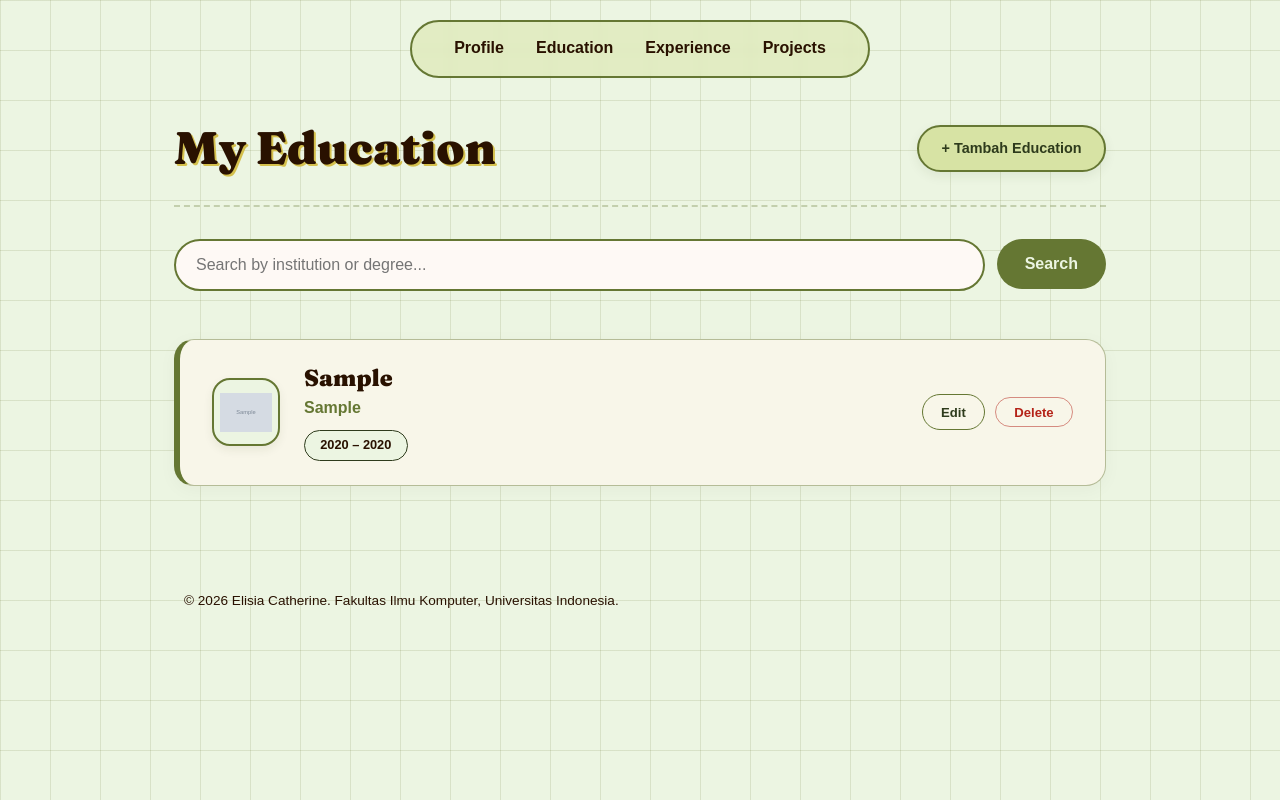
After one commit to elisiaac/myportofolio, a Django app: page /education/ in a window 1280 px wide. The commit adds this page. Run offline with Django 5.2, Linux system fonts and the light colour scheme; tables that the repository leaves empty hold one stand-in row (values such as "Sample post"); grey boxes marked "Sample" are stand-in pictures; some web fonts are replaced.

Commit message:
feat: add CRUD for education model

```diff
--- a/main/urls.py
+++ b/main/urls.py
@@ -14,6 +14,13 @@ from main.views import (
     edit_project,
     delete_project,
     get_projects_json,
+    # education
+    show_education,
+    create_education,
+    edit_education,
+    delete_education,
+    get_educations_json,
+
 )
 from django.conf import settings
 from django.conf.urls.static import static
@@ -34,6 +41,13 @@ urlpatterns = [
     path("projects/<uuid:id>/edit/", edit_project, name="edit_project"),
     path("projects/<uuid:id>/delete/", delete_project, name="delete_project"),
     path("api/projects/", get_projects_json, name="get_projects_json"),
+
+    # URL Education
+    path("education/", show_education, name="show_education"),
+    path("education/add/", create_education, name="create_education"),
+    path("education/<uuid:id>/edit/", edit_education, name="edit_education"),
+    path("education/<uuid:id>/delete/", delete_education, name="delete_education"),
+    path("api/educations/", get_educations_json, name="get_educations_json"),
 ]
 
 if settings.DEBUG:
--- a/main/views.py
+++ b/main/views.py
@@ -3,6 +3,11 @@ from django.contrib import messages
 from django.core import serializers
 from django.http import HttpResponse
 from django.db.models import Q
+
+# education
+from main.models import Education
+from main.forms import EducationForm
+
 # experience
 from main.models import Experience
 from main.forms import ExperienceForm
@@ -11,6 +16,69 @@ from main.forms import ExperienceForm
 from main.models import Project
 from main.forms import ProjectForm
 
+def get_educations_json(request):
+    search_query = request.GET.get("title", "").strip()
+    educations = Education.objects.all().order_by("-started_at")
+    if search_query:
+        educations = educations.filter(
+            Q(institution__icontains=search_query) |
+            Q(degree__icontains=search_query)
+        )
+    educations_json = serializers.serialize("json", educations)
+    return HttpResponse(educations_json, content_type="application/json")
+
+
+def show_education(request):
+    json_response = get_educations_json(request)
+    educations = serializers.deserialize("json", json_response.content.decode("utf-8"))
+    educations = [edu.object for edu in educations]
+    title_query = request.GET.get("title", "").strip()
+
+    context = {
+        "name": "Elisia Catherine",
+        "education_list": educations,
+        "title_query": title_query,
+    }
+    return render(request, "education.html", context)
+
+# tambah edu
+def create_education(request):
+    form = EducationForm(request.POST or None, request.FILES or None)
+
+    if form.is_valid() and request.method == "POST":
+        form.save()
+        messages.success(request, "Pendidikan baru berhasil ditambahkan!")
+        return redirect("main:show_education")
+    context = {
+        "form": form,
+        "name": "Elisia Catherine",
+    }
+    return render(request, "education_form.html", context)
+
+# edit education
+def edit_education(request, id):
+    education = get_object_or_404(Education, pk=id)
+    form = EducationForm(request.POST or None, request.FILES or None, instance=education)
+
+    if form.is_valid() and request.method == "POST":
+        form.save()
+        messages.success(request, "Pendidikan berhasil diperbarui!")
+        return redirect("main:show_education")
+
+    context = {
+        "form": form,
+        "name": "Elisia Catherine",
+        "education": education,
+    }
+    return render(request, "education_form.html", context)
+
+# hapus education
+def delete_education(request, id):
+    education = get_object_or_404(Education, pk=id)
+    if request.method == "POST":
+        education.delete()
+        messages.success(request, "Pendidikan berhasil dihapus!")
+    return redirect("main:show_education")
 
 
 def show_main(request):
--- a/static/css/style.css
+++ b/static/css/style.css
@@ -370,120 +370,7 @@ nav a:hover {
     }
 }
 
-/* Bagian Education */
-.section-title {
-    font-family: var(--font-heading);
-    font-size: 3rem;
-    text-align : center;
-    margin-bottom: 2rem;
-    animation: letterReveal 0.8s ease-out both;
-        text-shadow: 2px 2px 1px var(--color-old-gold);
-}
-
-@keyframes letterReveal {
-    from {
-        opacity: 0;
-        letter-spacing: -0.08em;
-    }
-    to {
-        opacity: 1;
-        letter-spacing: normal;
-    }
-}
-
-.education-card {
-    max-width: 920px;
-    margin: 0 auto;
-    padding: 2.5rem 1.5rem;
-    background: var(--color-oak-moss);
-    border-radius: 10px;
-    border: 7px solid var(--color-rich-mahogany);
-    box-shadow: 0 8px 30px #03290f0a;
-    text-align: center;
-}
-
-.edu-gallery {
-    display: flex;
-    justify-content: center;
-    align-items: center;
-    flex-wrap: wrap;
-    gap: 1.25rem;
-    margin-bottom: 2rem;
-}
-
-.photo-item {
-    width: 120px;
-    height: 120px;
-    border: 0.5rem solid var(--color-soft-cream);
-    box-shadow: 0 6px 16px rgba(0, 0, 0, 0.1);
-    transition: transform 0.3s ease, box-shadow 0.3s ease;
-}
-
-.photo-arung {
-    width: 170px; /* dibedakan karena memiliki panjang yang berbeda */
-}
-.photo-arung .education-img {
-    object-fit: contain;
-}
-
-.education-img {
-    width: 100%;
-    height: 100%;
-    object-fit: cover;
-    display: block;
-}
-
-/* Bikin rotasinya satu-satu */
-.photo-item:nth-child(1) { transform: rotate(-5deg) translateY(4px); }
-.photo-item:nth-child(2) { transform: rotate(3deg) translateY(-6px); }
-.photo-item:nth-child(3) { transform: rotate(-2deg); }
-.photo-item:nth-child(4) { transform: rotate(4deg) translateY(-4px); }
-.photo-item:nth-child(5) { transform: rotate(-4deg) translateY(6px); }
-
-.photo-item:hover {
-    transform: rotate(0deg) scale(1.1);
-    box-shadow: 0 12px 30px rgba(158, 242, 113, 0.5);
-    z-index: 5;
-}
-
-.education-period {
-    display: inline-block;
-    font-size: 2rem;
-    font-weight: 800;
-    color: var(--color-honeydew);
-    margin-bottom: 0.5rem;
-}
-
-.education-degree {
-    font-size: 1.25rem;
-    font-weight: 700;
-    color: var(--color-soft-cream);
-    margin-bottom: 1rem;
-}
-
-.education-institution {
-    font-size: 1rem;
-    margin: 0 auto;
-    padding: 0 1rem;
-    border-radius: 50px;
-    width: fit-content;
-    color: var(--color-rich-mahogany);
-    font-weight: 700;
-    background-color: var(--color-honeydew);
-}
-
-.computer {
-    color: #0f19e1;
-    font-weight: 700;
-}
-
-.science {
-    color: #e11d1d;
-    font-weight: 700;
-}
-
 /* Ini untuk bagian experience ia */
-
 .experience-section {
     margin-top: 3rem;
     padding: 4rem 0;
@@ -961,3 +848,230 @@ nav a:hover {
     color: var(--color-soft-cream);
     border: 2px solid var(--color-honeydew);
 }
+
+/* Bagian page education yang baru */
+.education-section {
+    margin-top: 3rem;
+    padding: 4rem 1.5rem 5rem;
+    max-width: 980px;
+    margin-inline: auto;
+}
+
+.section-header {
+    display: flex;
+    justify-content: space-between;
+    align-items: center;
+    margin-bottom: 2rem;
+    border-bottom: 2px dashed color-mix(in srgb, var(--color-fern) 30%, transparent);
+    padding-bottom: 1.25rem;
+}
+
+.section-header .section-title {
+    font-family: var(--font-heading);
+    font-size: 2.85rem;
+    font-weight: 900;
+    margin: 0;
+    color: var(--color-rich-mahogany);
+    text-shadow: 2px 2px 0px var(--color-old-gold);
+    animation: letterReveal 0.8s ease-out both;
+}
+
+.btn-add {
+    display: inline-flex;
+    align-items: center;
+    padding: 0.65rem 1.4rem;
+    background: var(--color-tea-green);
+    color: var(--color-oak-moss);
+    border: 2px solid var(--color-fern);
+    border-radius: 999px;
+    text-decoration: none;
+    font-weight: 800;
+    font-size: 0.9rem;
+    box-shadow: 0 4px 12px rgba(46, 59, 28, 0.08);
+    transition: all 0.25s ease;
+}
+
+.btn-add:hover {
+    background: var(--color-fern);
+    color: var(--color-honeydew);
+    transform: translateY(-2px);
+    box-shadow: 0 6px 16px rgba(46, 59, 28, 0.2);
+}
+
+.education-list {
+    display: flex;
+    flex-direction: column;
+    gap: 1.5rem;
+}
+
+.education-card {
+    display: flex;
+    align-items: center;
+    gap: 1.5rem;
+    padding: 1.5rem 2rem;
+    background: color-mix(in srgb, var(--color-soft-cream) 85%, var(--color-tea-green) 15%);
+    border: 1.5px solid color-mix(in srgb, var(--color-fern) 45%, transparent);
+    border-left: 6px solid var(--color-fern);
+    border-radius: 20px;
+    box-shadow: 0 4px 18px rgba(41, 17, 0, 0.04);
+    transition: transform 0.3s cubic-bezier(0.2, 0.8, 0.2, 1),
+                box-shadow 0.3s ease,
+                border-left-color 0.3s ease;
+}
+
+.education-card:hover {
+    transform: translateY(-6px);
+    border-left-color: var(--color-old-gold);
+    box-shadow: 0 16px 30px rgba(46, 59, 28, 0.12),
+                0 0 0 1px color-mix(in srgb, var(--color-old-gold) 40%, transparent);
+}
+
+.education-logo {
+    width: 68px;
+    height: 68px;
+    border-radius: 18px;
+    border: 2px solid var(--color-fern);
+    background: var(--color-honeydew);
+    display: flex;
+    align-items: center;
+    justify-content: center;
+    flex-shrink: 0;
+    overflow: hidden;
+    box-shadow: 0 4px 10px rgba(46, 59, 28, 0.08);
+    transition: transform 0.35s ease;
+}
+
+.education-card:hover .education-logo {
+    transform: rotate(-4deg) scale(1.04);
+}
+
+.education-logo img {
+    width: 100%;
+    height: 100%;
+    object-fit: contain;
+    padding: 6px;
+}
+
+.education-logo span {
+    font-size: 2rem;
+}
+
+.education-info {
+    display: flex;
+    flex-direction: column;
+    align-items: flex-start;
+    text-align: left;
+    margin: 0;
+    margin-right: auto;
+    min-width: 0;
+}
+
+.education-info h2 {
+    font-family: var(--font-heading);
+    font-size: 1.45rem;
+    font-weight: 900;
+    color: var(--color-rich-mahogany);
+    margin: 0 0 0.2rem 0;
+    line-height: 1.2;
+    text-align: left;
+}
+
+.education-info .degree {
+    font-size: 1rem;
+    font-weight: 700;
+    color: var(--color-fern);
+    margin: 0 0 0.6rem 0;
+    text-align: left;
+}
+
+.education-info .education-period {
+    display: inline-flex;
+    align-items: center;
+    padding: 0.25rem 0.95rem;
+    border: 1.5px solid var(--color-oak-moss);
+    border-radius: 999px;
+    background: var(--color-honeydew);
+    color: var(--color-rich-mahogany);
+    font-size: 0.8rem;
+    font-weight: 800;
+    margin: 0;
+    align-self: flex-start;
+}
+
+.education-actions {
+    display: flex;
+    align-items: center;
+    gap: 0.6rem;
+    flex-shrink: 0;
+    margin-left: 1rem;
+}
+
+.education-actions form {
+    margin: 0;
+    display: inline-flex;
+}
+
+.btn-edit,
+.btn-delete {
+    display: inline-block;
+    padding: 0.4rem 1.15rem;
+    border-radius: 999px;
+    font-family: var(--font-body);
+    font-size: 0.82rem;
+    font-weight: 800;
+    text-decoration: none;
+    cursor: pointer;
+    transition: all 0.2s ease;
+}
+
+.btn-edit {
+    background: transparent;
+    color: var(--color-oak-moss);
+    border: 1.5px solid var(--color-fern);
+}
+
+.btn-edit:hover {
+    background: var(--color-tea-green);
+    transform: translateY(-2px);
+}
+
+.btn-delete {
+    background: transparent;
+    color: #b42318;
+    border: 1.5px solid color-mix(in srgb, #b42318 50%, transparent);
+}
+
+.btn-delete:hover {
+    background: #fee2e2;
+    border-color: #b42318;
+    transform: translateY(-2px);
+}
+
+.education-list > p {
+    text-align: center;
+    color: var(--color-oak-moss);
+    font-weight: 700;
+    padding: 3rem 0;
+}
+
+@media (max-width: 640px) {
+    .education-card {
+        flex-direction: column;
+        align-items: flex-start;
+        gap: 1.25rem;
+        padding: 1.4rem;
+    }
+
+    .education-info {
+        margin-right: 0;
+        width: 100%;
+    }
+
+    .education-actions {
+        width: 100%;
+        margin-left: 0;
+        justify-content: flex-end;
+        border-top: 1px dashed color-mix(in srgb, var(--color-fern) 25%, transparent);
+        padding-top: 0.85rem;
+    }
+}
--- a/templates/base.html
+++ b/templates/base.html
@@ -26,7 +26,7 @@
 
             <nav>
                 <a href="{% url 'main:show_main' %}#profile">Profile</a>
-                <a href="{% url 'main:show_main' %}#education">Education</a>
+                <a href="{% url 'main:show_education' %}">Education</a>
                 <a href="{% url 'main:show_experience' %}">Experience</a>
                 <a href="{% url 'main:show_projects' %}">Projects</a>
             </nav>
--- /dev/null
+++ b/templates/education.html
@@ -0,0 +1,69 @@
+{% extends 'base.html' %}
+{% load static %}
+{% block meta %}
+    <title>Education - {{ name }}</title>
+{% endblock meta %}
+{% block content %}
+<section class="education-section">
+    <div class="section-header">
+        <h1 class="section-title">My Education</h1>
+        <a href="{% url 'main:create_education' %}" class="btn-add">
+            + Tambah Education
+        </a>
+    </div>
+    <!-- Form search bar-->
+    <form method="get" action="{% url 'main:show_education' %}" class="experience-search">
+        <input type="search"
+                name="title"
+                value="{{ title_query }}"
+                placeholder="Search by institution or degree..."
+                class="experience-search__input"
+                aria-label="Search education">
+        <button type="submit" class="button">Search</button>
+    </form>
+
+    <div class="education-list">
+        {% for edu in education_list %}
+            <div class="education-card">
+
+                <div class="education-logo">
+                    {% if edu.logo %}
+                        <img src="{{ edu.logo.url }}" alt="{{ edu.institution }}">
+                    {% else %}
+                        <span>🎓</span>
+                    {% endif %}
+                </div>
+
+                <div class="education-info">
+                    <h2>{{ edu.institution }}</h2>
+                    <p class="degree">{{ edu.degree }}</p>
+
+                    <p class="education-period">
+                        {{ edu.started_at|date:"Y" }} –
+                        {% if edu.ended_at %}
+                            {{ edu.ended_at|date:"Y" }}
+                        {% else %}
+                            Present
+                        {% endif %}
+                    </p>
+            </div>
+            <div class="education-actions">
+                        <a href="{% url 'main:edit_education' edu.id %}" class="btn-edit">
+                            Edit
+                        </a>
+
+                        <form method="POST" action="{% url 'main:delete_education' edu.id %}">
+                            {% csrf_token %}
+                            <button type="submit" class="btn-delete">
+                                Delete
+                            </button>
+                        </form>
+                    </div>
+                </div>
+        {% empty %}
+            <p>Belum ada riwayat pendidikan yang ditambahkan.</p>
+        {% endfor %}
+    </div>
+</section>
+
+{% endblock content %}
--- a/templates/experience.html
+++ b/templates/experience.html
@@ -27,7 +27,7 @@
                     <button type="submit" class="button">Search</button>
                 </form>
 
-                <!-- Grid Kartu Bolak-balik (Flip) Asli Kamu -->
+                <!-- Grid Kartu Bolak-balik (Flip) -->
                 <div class="experience-grid">
                     {% for experience in experience_list %}
                     <article class="experience-card">
```
Also changed, not shown: main/forms.py (+31 -0 lines), main/models.py (+16 -0 lines), templates/education_form.html (added, +36 -0 lines), templates/index.html (+0 -32 lines), main/migrations/0005_education.py (added).
